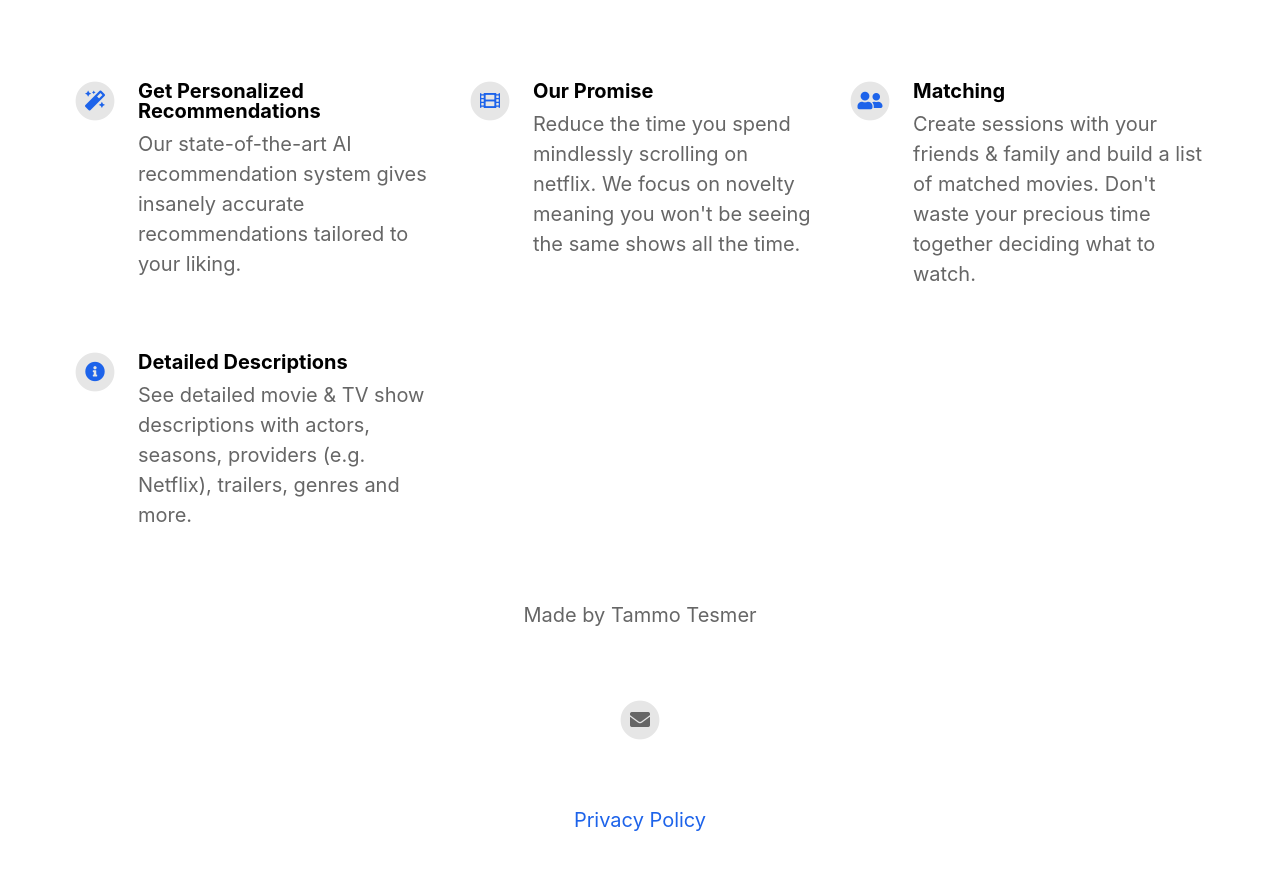
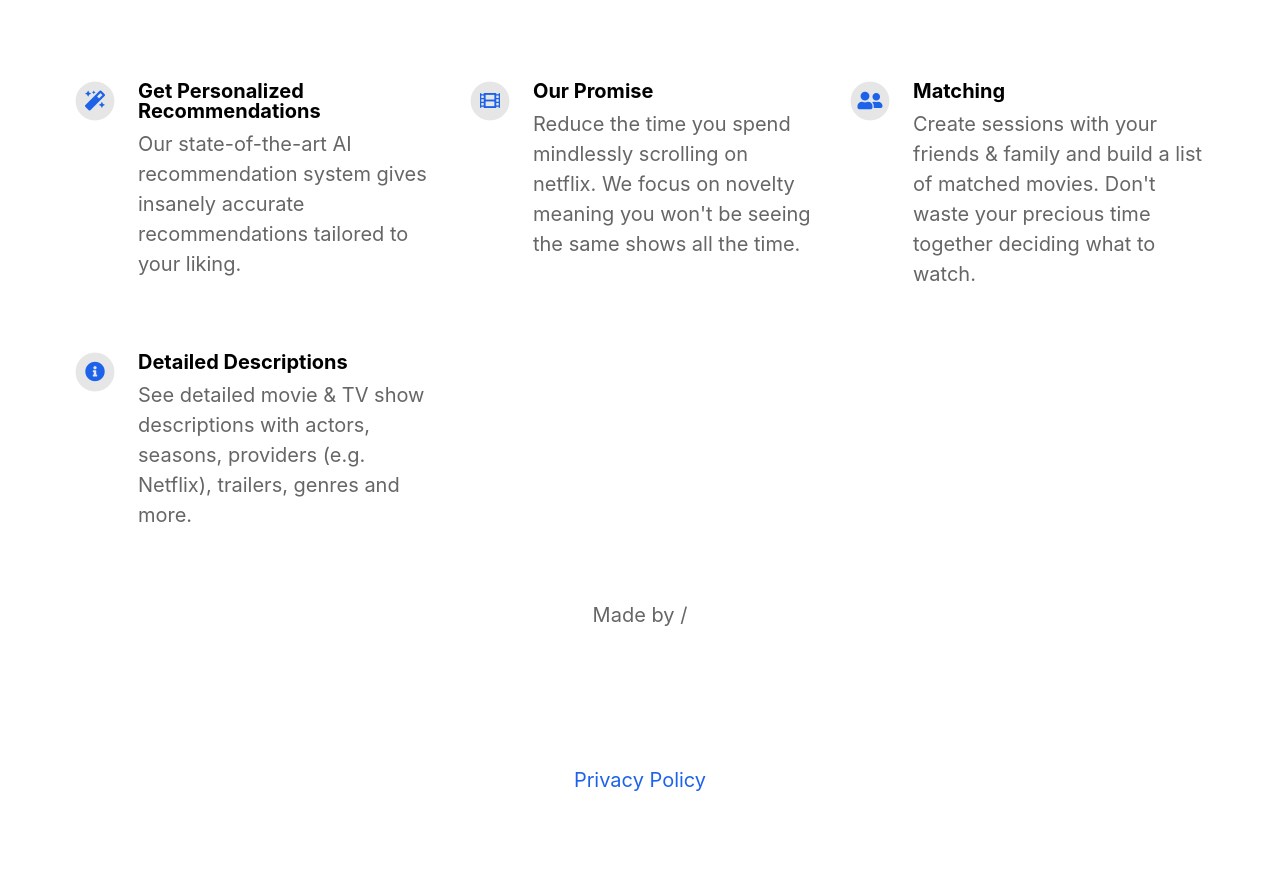
Before and after one commit to WhateverHappns/BetterWatch, a Jekyll site: the page built from index.html, in a window 1280 px wide and 900 px high, scrolled down 1003 px. Shown: the top 870 px of the window. Built offline with Jekyll 4.4.1, drawn with Linux system fonts in a browser that asks for light colours; nearby versions of some CDN libraries.

Commit message:
Update _config.yml

```diff
--- a/_config.yml
+++ b/_config.yml
@@ -21,10 +21,10 @@ enable_smart_app_banner                   : true
 
 
 # Information About Yourself
-your_name                                 : Tammo Tesmer
+your_name                                 : /
 your_link                                 : # https://whateverhappns.github.io
 your_city                                 :
-email_address                             : ttesmer.dev@gmail.com
+email_address                             :
 facebook_username                         : # ttesmer
 instagram_username                        : # ttesmer
 twitter_username                          : # ttesmer
```
